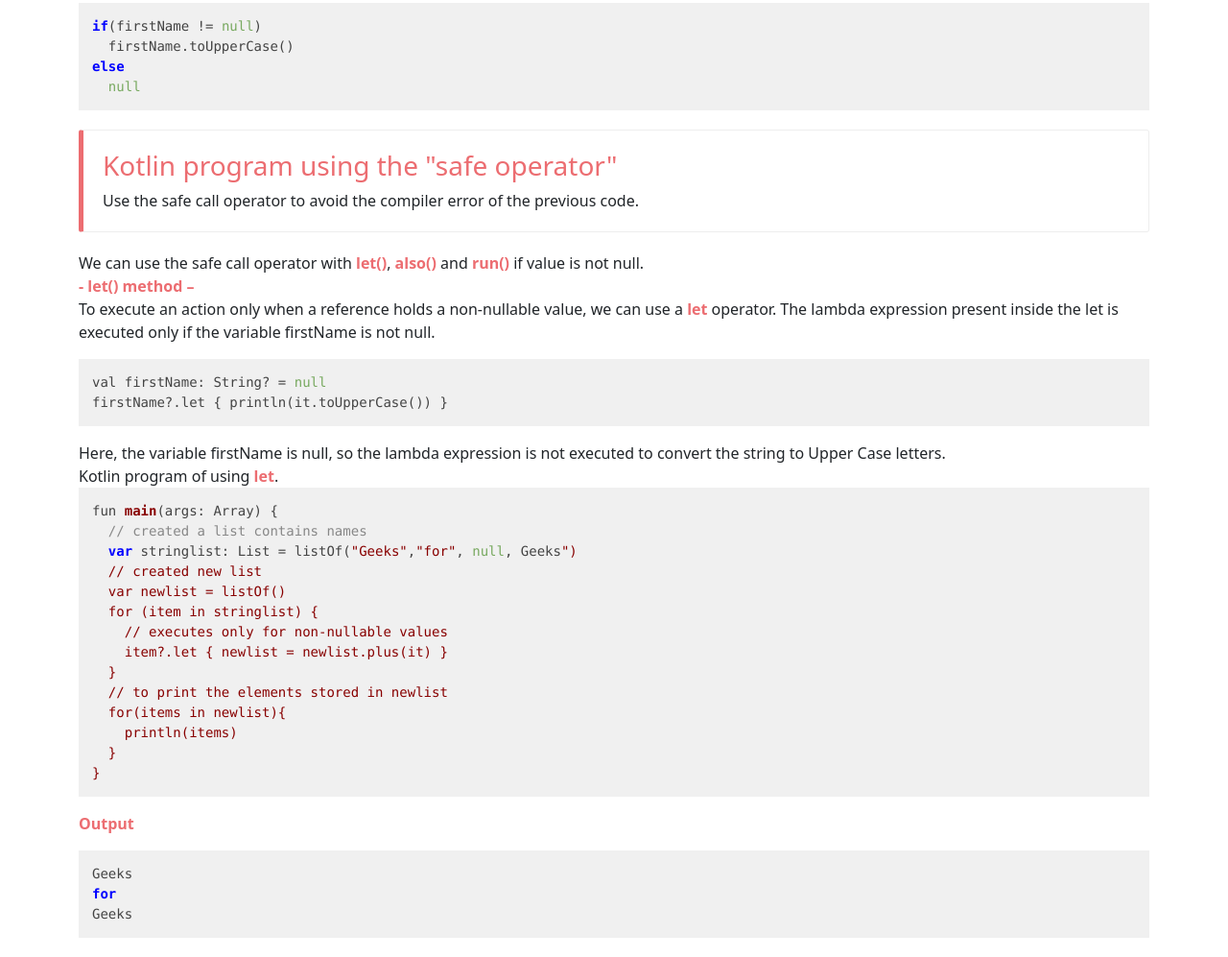
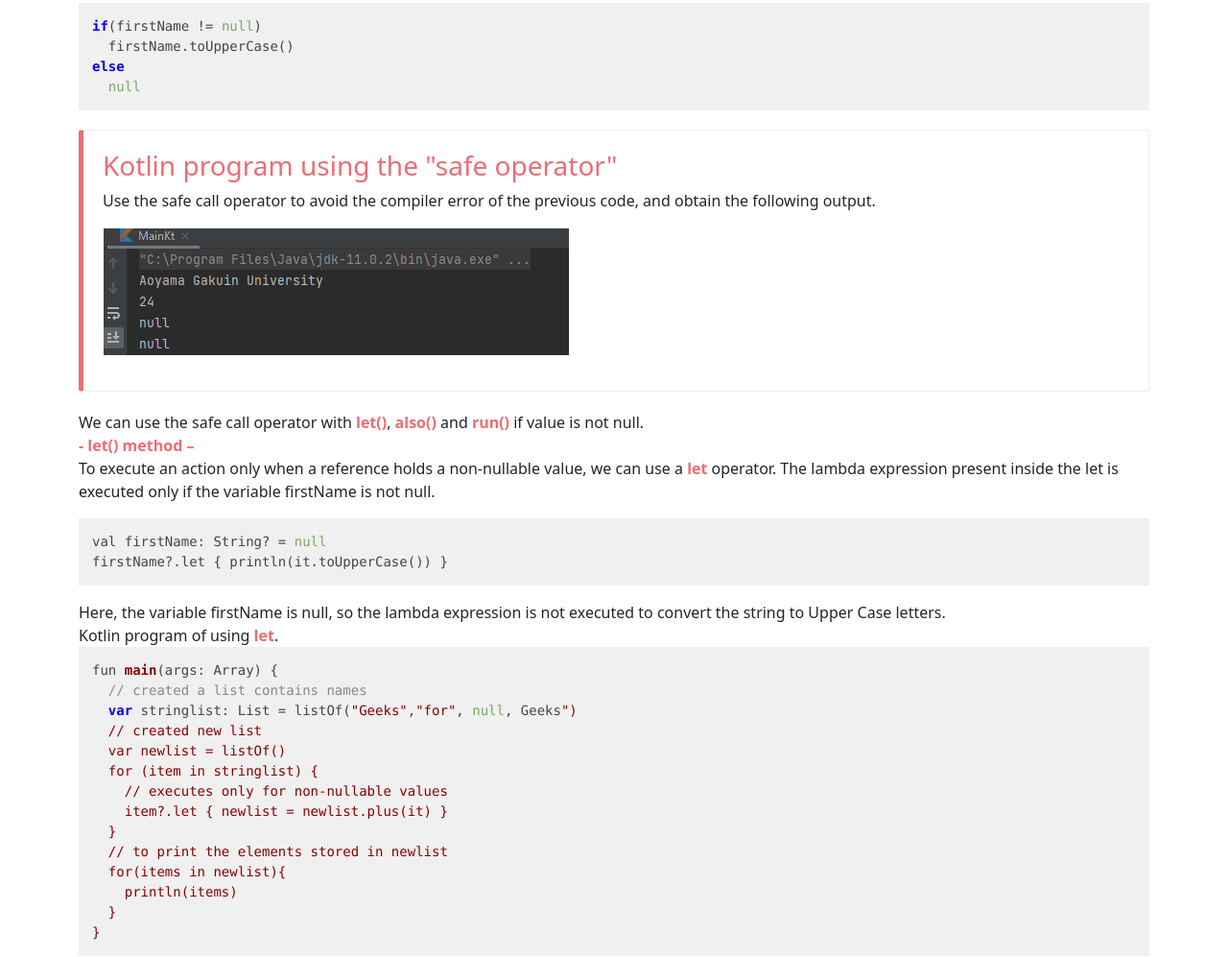
Before and after one commit to WIL-glz/Kotlin, a plain HTML site: page null_safety.html in a window 1280 px wide. Shown: the part 1721-2718 px from the top of the page at 96% size. Drawn offline with nearby package versions, Linux system fonts and the light colour scheme.

Commit message:
Update null_safety.html

```diff
--- a/null_safety.html
+++ b/null_safety.html
@@ -113,7 +113,13 @@ else
 </code></pre>
   <div class="practice practice-checkpoint">
   <h3>Kotlin program using the "safe operator"</h3>
-  <p>Use the safe call operator to avoid the compiler error of the previous code.</p>
+  <p>Use the safe call operator to avoid the compiler error of the previous code, and obtain the following output.</p>
+    <table>
+        <td align="center">
+        <figure><img src="assets/images/null_safety-fig2.png">
+        </figure>
+        </td>
+    </table>
   </div>
 
   <div class ="contents">
```
